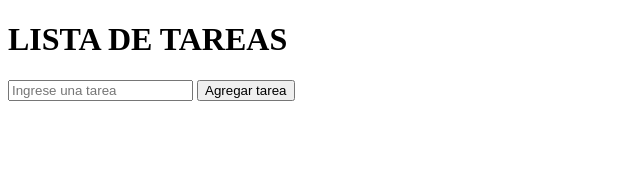
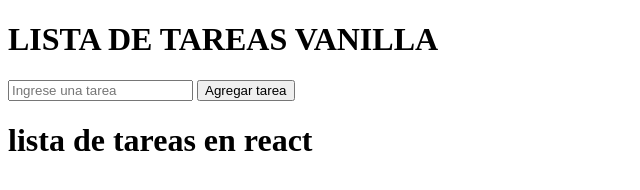
Before and after one commit to samanta181/vanillajsReact, a plain HTML site: page index.html in a window 1280 px wide. Shown: the whole page, without its empty margins (0-640 px from the left). Drawn offline with Linux system fonts and the light colour scheme.

Commit message:
commit react

```diff
--- a/index.html
+++ b/index.html
@@ -4,7 +4,7 @@
   <title>Lista de Tareas (Vanilla JS)</title>
 </head>
 <body>
-  <h1>LISTA DE TAREAS</h1>
+  <h1>LISTA DE TAREAS VANILLA </h1>
   <input id="taskInput" type="text" placeholder="Ingrese una tarea">
   <button id="addTaskBtn">Agregar tarea</button>
   <ul id="List"></ul>
@@ -22,5 +22,7 @@
       }
     });
   </script>
+
+  <h1>lista de tareas en react</h1>
 </body>
 </html>
```
